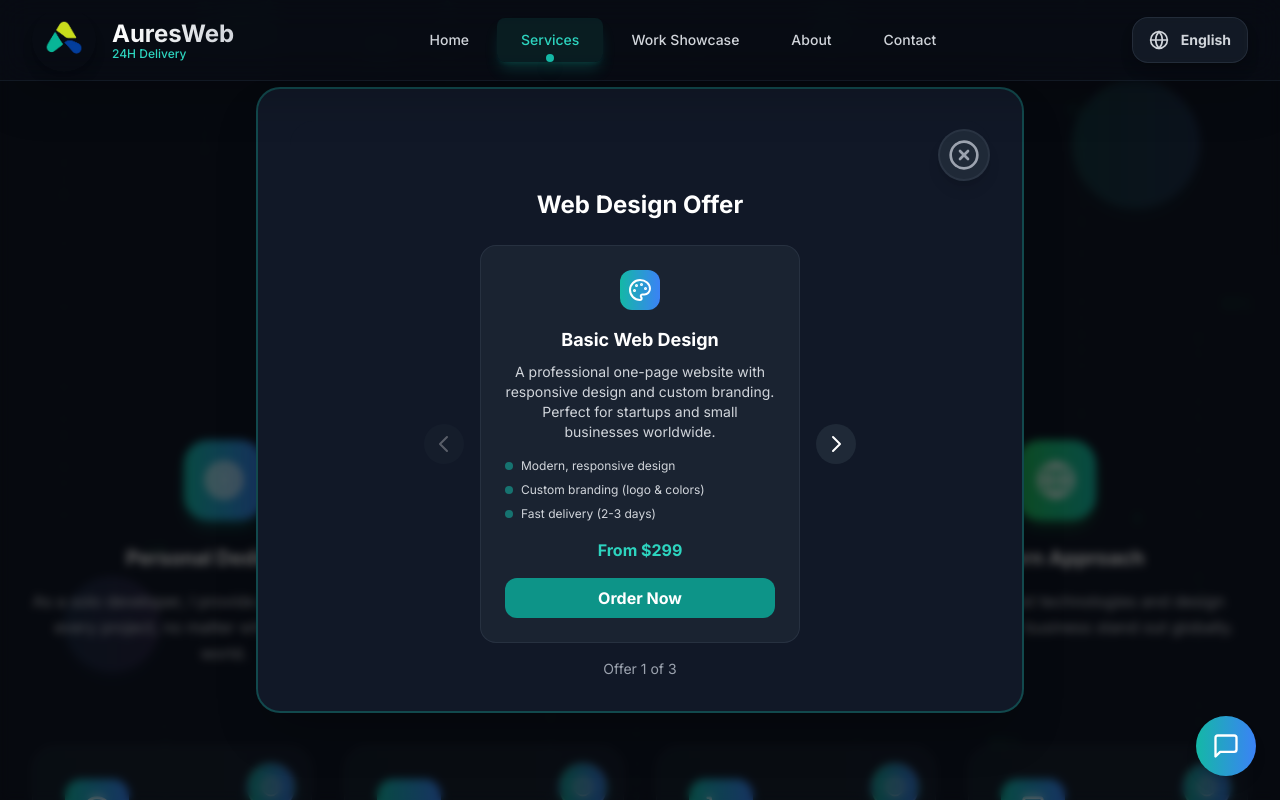
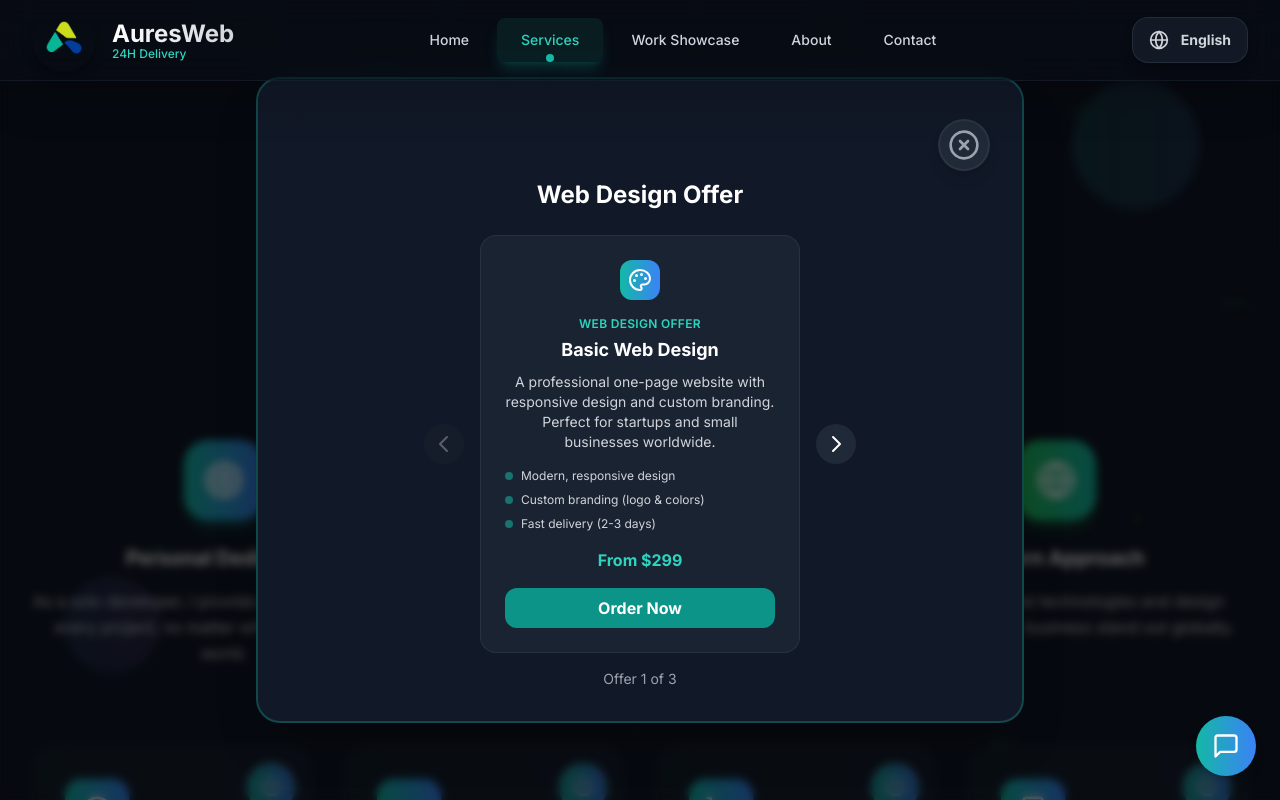
Before and after one commit to Abdouzerguine/auresweb, a React (Vite) app: page /services in a window 1280 px wide. Both pictures are taken after a click on the button 271 px from the left and 787 px from the top of the page. Shown: the top 800 px of the page. Built offline with nearby package versions, Linux system fonts and the light colour scheme.

Commit message:
Show service type (offerType) in offer details modal card for clarity

```diff
--- a/src/components/sections/Services.tsx
+++ b/src/components/sections/Services.tsx
@@ -535,6 +535,8 @@ const Services: React.FC = () => {
                       <div className="w-10 h-10 bg-gradient-to-r from-teal-500 to-blue-500 rounded-xl flex items-center justify-center mx-auto mb-4">
                         <Icon className="w-6 h-6 text-white" />
                       </div>
+                      {/* Service Type */}
+                      <div className="text-xs font-semibold text-teal-400 text-center mb-1 uppercase tracking-wide">{offer.offerType}</div>
                       <h4 className="text-lg font-bold text-white mb-2 text-center">{offer.title}</h4>
                       <p className="text-gray-300 mb-4 text-sm text-center">{offer.description}</p>
                       <ul className="space-y-2 mb-4">
```
